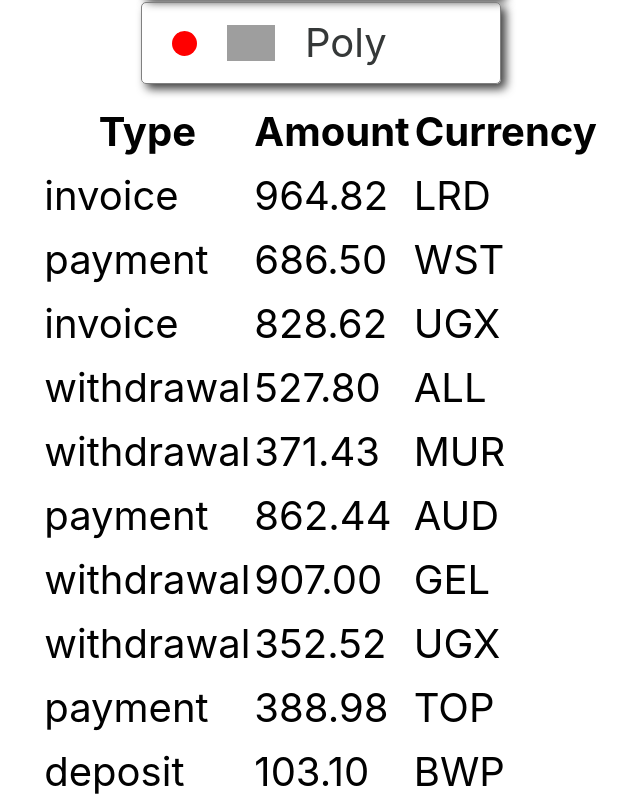
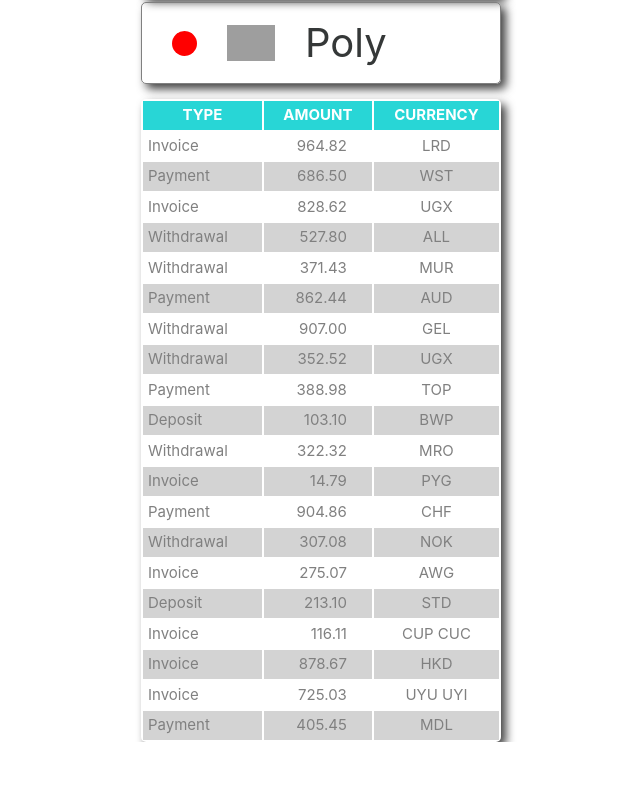
Before and after one commit to jacobpavlik/goit-react-hw-01-components, a React (Create React App) app: page / in a window 1280 px wide. Shown: the part 984-1780 px from the top of the page, without its empty margins (319-959 px from the left). After the commit the page ends 1726 px from the top, so only its background shows below. Built offline with nearby package versions, Linux system fonts and the light colour scheme; grey boxes are pictures that could not be loaded.

Commit message:
Edited module.css styles

```diff
--- a/src/components/transactionHistory/TransactionHistory.jsx
+++ b/src/components/transactionHistory/TransactionHistory.jsx
@@ -3,8 +3,8 @@ import css from './TransactionHistory.module.css';
 
 export const TransactionHistory = ({ items }) => {
   return (
-    <table className="transaction-history">
-      <thead>
+    <table className={css.transactionHistory}>
+      <thead className={css.tableHead}>
         <tr>
           <th>Type</th>
           <th>Amount</th>
@@ -14,7 +14,7 @@ export const TransactionHistory = ({ items }) => {
 
       <tbody>
         {items.map(item => (
-          <tr key={item.id}>
+          <tr key={item.id} className={css.tableRows}>
             <td>{item.type}</td>
             <td>{item.amount}</td>
             <td>{item.currency}</td>
--- a/src/components/transactionHistory/TransactionHistory.module.css
+++ b/src/components/transactionHistory/TransactionHistory.module.css
@@ -0,0 +1,43 @@
+.transactionHistory {
+  font-size: 20px;
+  width: 100%;
+  max-width: 360px;
+  border-radius: 5px;
+  box-shadow: 5px 5px 10px 0px rgba(0, 0, 0, 0.75);
+  -webkit-box-shadow: 5px 5px 10px 0px rgba(0, 0, 0, 0.75);
+  -moz-box-shadow: 5px 5px 10px 0px rgba(0, 0, 0, 0.75);
+}
+.tableHead {
+  text-transform: uppercase;
+  background-color: rgb(40, 214, 214);
+  font-size: 15px;
+  color: white;
+}
+
+.tableRows {
+  text-transform: capitalize;
+  font-size: 15px;
+  color: gray;
+}
+
+th {
+  padding: 3px 5px;
+}
+
+tr:nth-child(even) {
+  background-color: lightgray;
+}
+
+td {
+  padding: 3px 5px;
+  text-align: start;
+}
+
+td:nth-child(3) {
+  text-align: center;
+}
+
+td:nth-child(2) {
+  text-align: end;
+  padding-right: 25px;
+}
```
